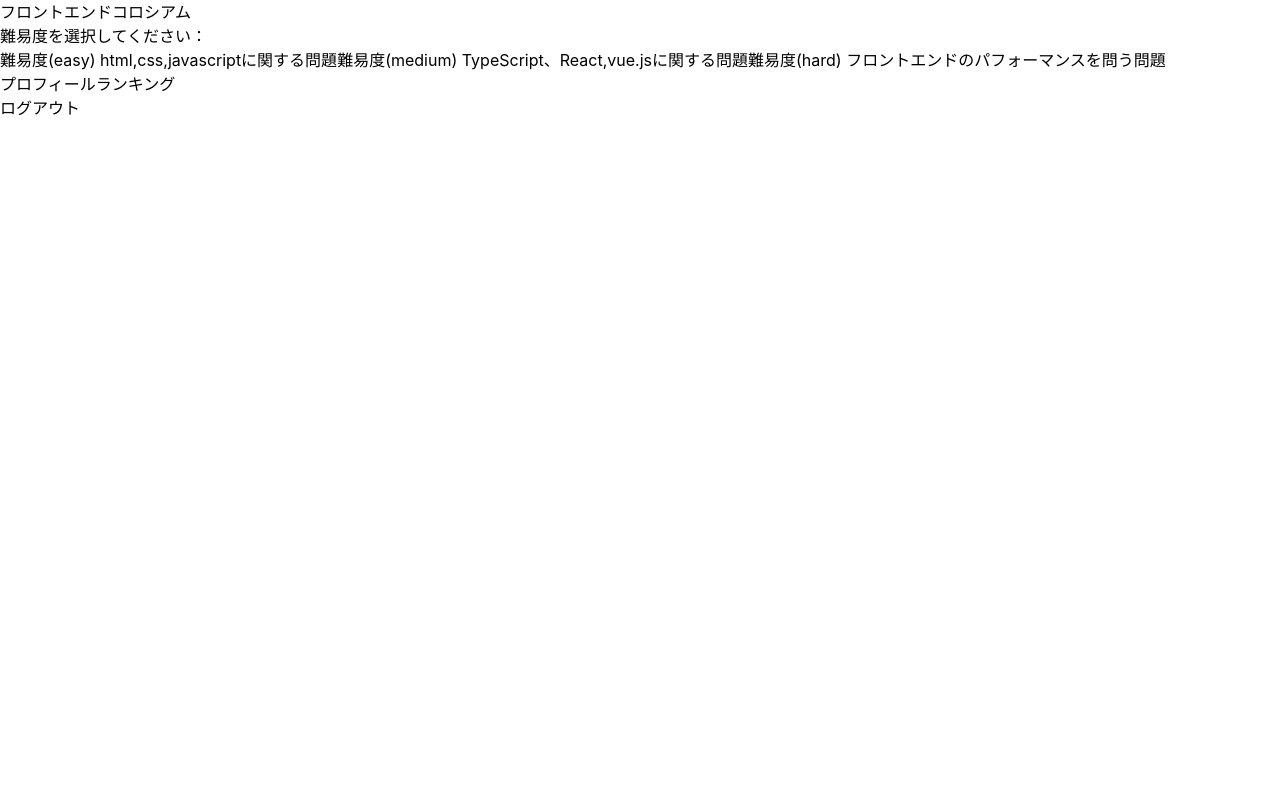
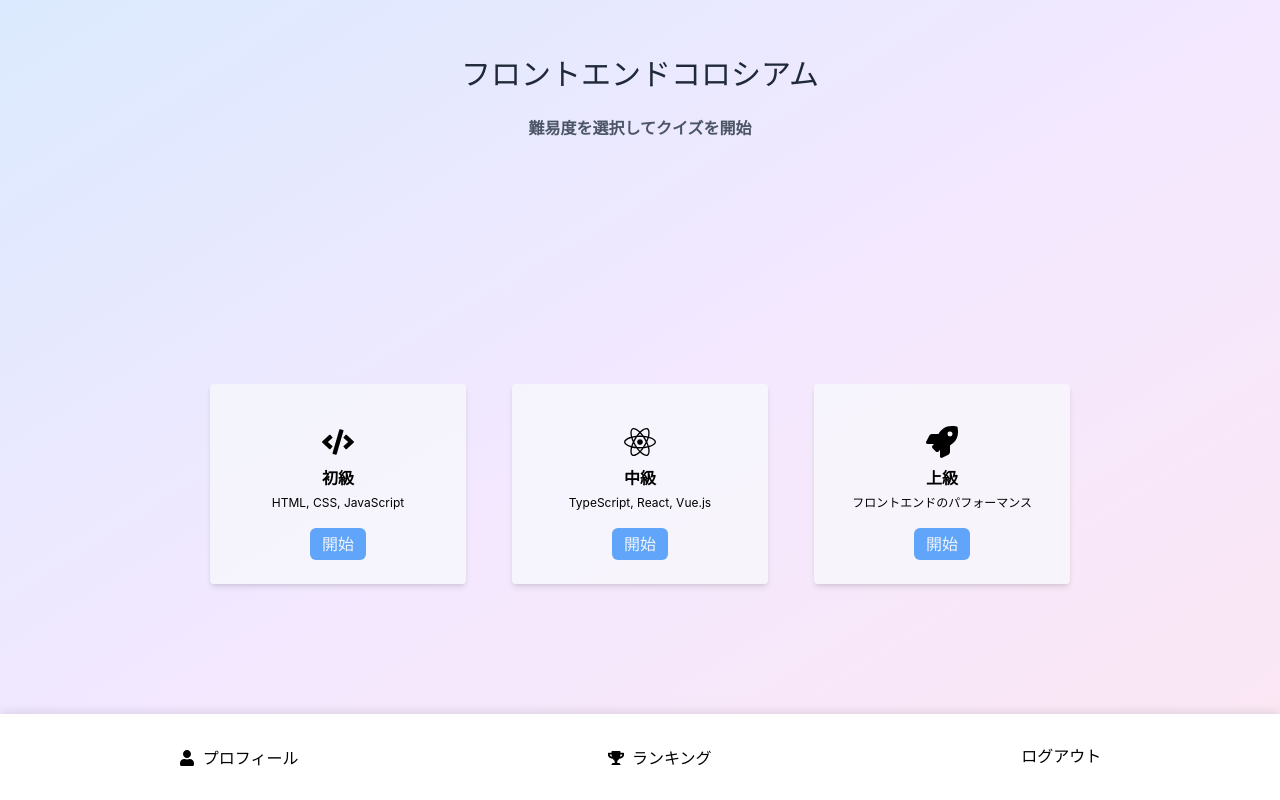
Before and after one commit to shunmakk/frontend-coliseum, a React (Create React App) app in the folder client/: page /start in a window 1280 px wide. Built offline with nearby package versions, Linux system fonts and the light colour scheme; no server answers; sample sign-in values are in the browser's storage.

Commit message:
update: スタート画面のUI

```diff
--- a/client/src/Page/main/Start.tsx
+++ b/client/src/Page/main/Start.tsx
@@ -1,14 +1,60 @@
-import React from "react";
+import React, { useState } from "react";
 import { Link, useNavigate } from "react-router-dom";
 import { Difficulty } from "../../utils/types";
 import LogoutButton from "../../Components/LogoutButton";
+import {
+  Box,
+  VStack,
+  Heading,
+  Text,
+  Button,
+  Flex,
+  Container,
+  Tooltip,
+} from "@chakra-ui/react";
+import { FaCode, FaReact, FaRocket, FaUser, FaTrophy } from "react-icons/fa";
+
+const difficultyOptions: Array<{
+  level: Difficulty;
+  label: string;
+  description: string;
+  description2: string;
+  icon: React.ElementType;
+  color: string;
+}> = [
+  {
+    level: "easy",
+    label: "初級",
+    description: "HTML, CSS, JavaScript",
+    description2: "基礎的な問題です",
+    icon: FaCode,
+    color: "green",
+  },
+  {
+    level: "medium",
+    label: "中級",
+    description: "TypeScript, React, Vue.js",
+    description2: "フレームワーク、TypeScriptに関する問題です",
+    icon: FaReact,
+    color: "blue",
+  },
+  {
+    level: "hard",
+    label: "上級",
+    description: "フロントエンドのパフォーマンス",
+    description2: "あなたがフロントエンドエンジニアなら解ける??",
+    icon: FaRocket,
+    color: "red",
+  },
+];
 
 const Start: React.FC = () => {
-  //   const user = auth.currentUser;
   const navigate = useNavigate();
+  const [, setSelectedDifficulty] = useState<Difficulty | null>(null);
 
-  const handleDiffcultySelect = (difficulty: Difficulty) => {
-    const confirm: boolean = window.confirm(
+  const handleDifficultySelect = (difficulty: Difficulty) => {
+    setSelectedDifficulty(difficulty);
+    const confirm = window.confirm(
       `難易度${difficulty}でクイズを開始しますか？`
     );
     if (confirm) {
@@ -17,25 +63,107 @@ const Start: React.FC = () => {
   };
 
   return (
-    <div>
-      {/* <p>{user?.displayName}さん</p> */}
-      <h1>フロントエンドコロシアム</h1>
-      <h2>難易度を選択してください：</h2>
-      <button onClick={() => handleDiffcultySelect("easy")}>
-        難易度(easy) html,css,javascriptに関する問題
-      </button>
-      <button onClick={() => handleDiffcultySelect("medium")}>
-        難易度(medium) TypeScript、React,vue.jsに関する問題
-      </button>
-      <button onClick={() => handleDiffcultySelect("hard")}>
-        難易度(hard) フロントエンドのパフォーマンスを問う問題
-      </button>
-      <p>
-        <Link to="/profile">プロフィール</Link>
-        <Link to="/leaderboard">ランキング</Link>
+    <Box className="min-h-screen bg-gradient-to-br from-blue-100 via-purple-100 to-pink-100 py-10 px-4 pb-20">
+      <Container maxW="4xl">
+        <VStack spacing={8} align="stretch">
+          <Heading
+            as="h1"
+            textAlign="center"
+            className="text-gray-800 my-4 md:text-3xl text-2xl"
+          >
+            フロントエンドコロシアム
+          </Heading>
+
+          <Text
+            as="h2"
+            fontSize="xl"
+            textAlign="center"
+            className="text-gray-600 font-bold"
+          >
+            難易度を選択してクイズを開始
+          </Text>
+
+          <Flex
+            direction={{ base: "column", md: "row" }}
+            className="md:mt-56 mt-"
+            justify="center"
+            align="center"
+            wrap="wrap"
+            gap={6}
+          >
+            {difficultyOptions.map((option, index) => (
+              <div
+                className="w-full md:w-64 bg-slate-50  px-6 py-6 mx-5  my-3 bg-opacity-70 rounded shadow-md"
+                key={index}
+              >
+                <Tooltip
+                  label={`${option.description2}`}
+                  placement="top"
+                  className="bg-blue-300 rounded mb-10 py-4 px-2"
+                >
+                  <Button
+                    onClick={() => handleDifficultySelect(option.level)}
+                    colorScheme={option.color}
+                    size="lg"
+                    height="120px"
+                    width="100%"
+                    borderRadius="lg"
+                    className="flex flex-col items-center justify-center text-left p-4 transition-all duration-300 ease-in-out"
+                    _hover={{
+                      boxShadow: "xl",
+                    }}
+                  >
+                    <option.icon size="2em" className="mb-2" />
+                    <Text className="text-base" fontWeight="bold" mb={5}>
+                      {option.label}
+                    </Text>
+                    <Text className="text-xs">{option.description}</Text>
+                  </Button>
+                </Tooltip>
+                <div className="flex tems-center justify-center">
+                  <Button
+                    onClick={() => handleDifficultySelect(option.level)}
+                    className="bg-blue-400 py-1 px-3 rounded-md text-slate-100 "
+                  >
+                    開始
+                  </Button>
+                </div>
+              </div>
+            ))}
+          </Flex>
+        </VStack>
+      </Container>
+      {/* フッター　別でコンポーネント作る必要ありそう */}
+      <Flex
+        position="fixed"
+        bottom={0}
+        left={0}
+        right={0}
+        bg="#fff"
+        boxShadow="0 -2px 10px rgba(0,0,0,0.1)"
+        justifyContent="space-around"
+        py={30}
+        px={24}
+        // とりあえず768px以下の画面は非表示に
+        css={{
+          "@media screen and (max-width: 767px)": {
+            display: "none",
+          },
+        }}
+      >
+        <Link to="/profile">
+          <Button leftIcon={<FaUser />} colorScheme="teal" variant="ghost">
+            プロフィール
+          </Button>
+        </Link>
+        <Link to="/leaderboard">
+          <Button leftIcon={<FaTrophy />} colorScheme="orange" variant="ghost">
+            ランキング
+          </Button>
+        </Link>
         <LogoutButton />
-      </p>
-    </div>
+      </Flex>
+    </Box>
   );
 };
 
```
